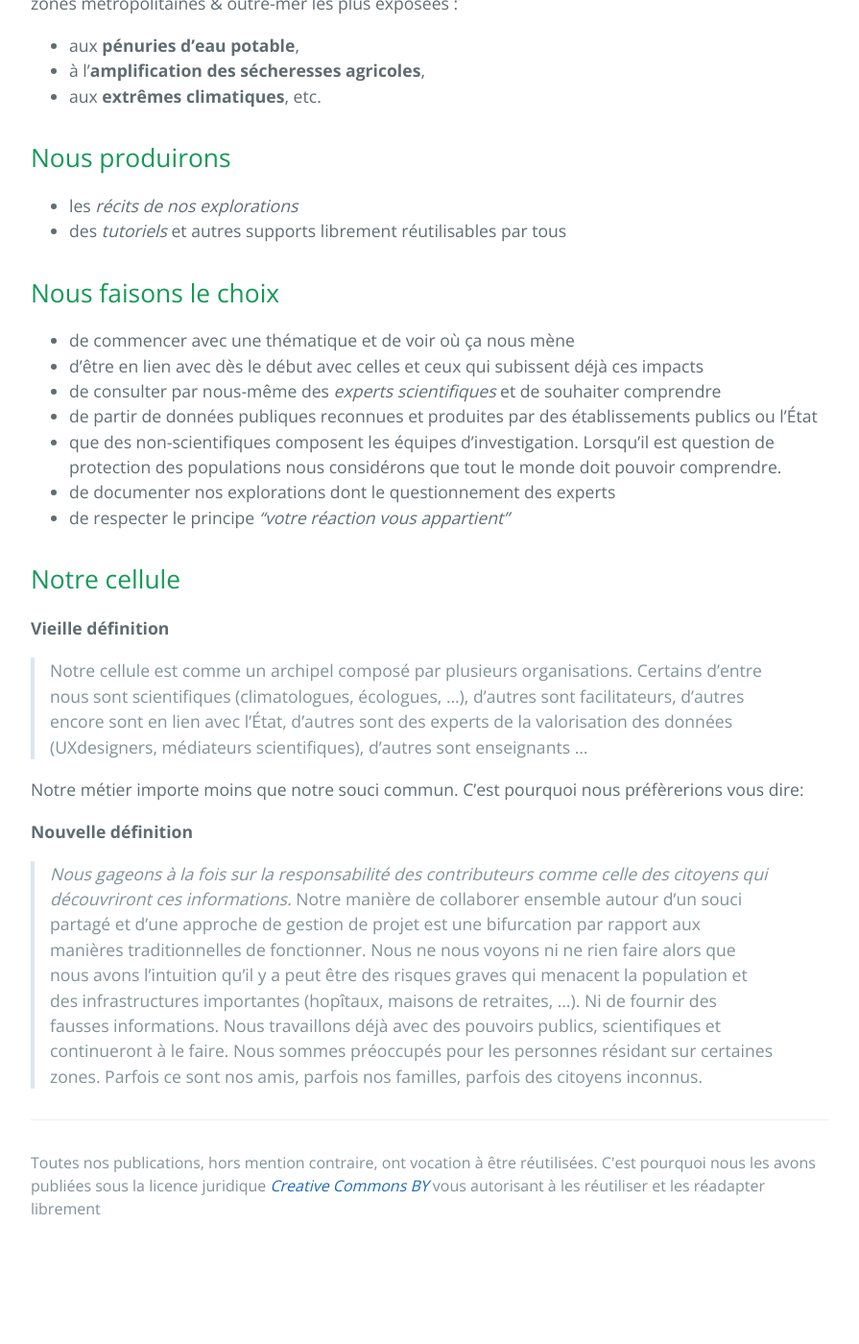
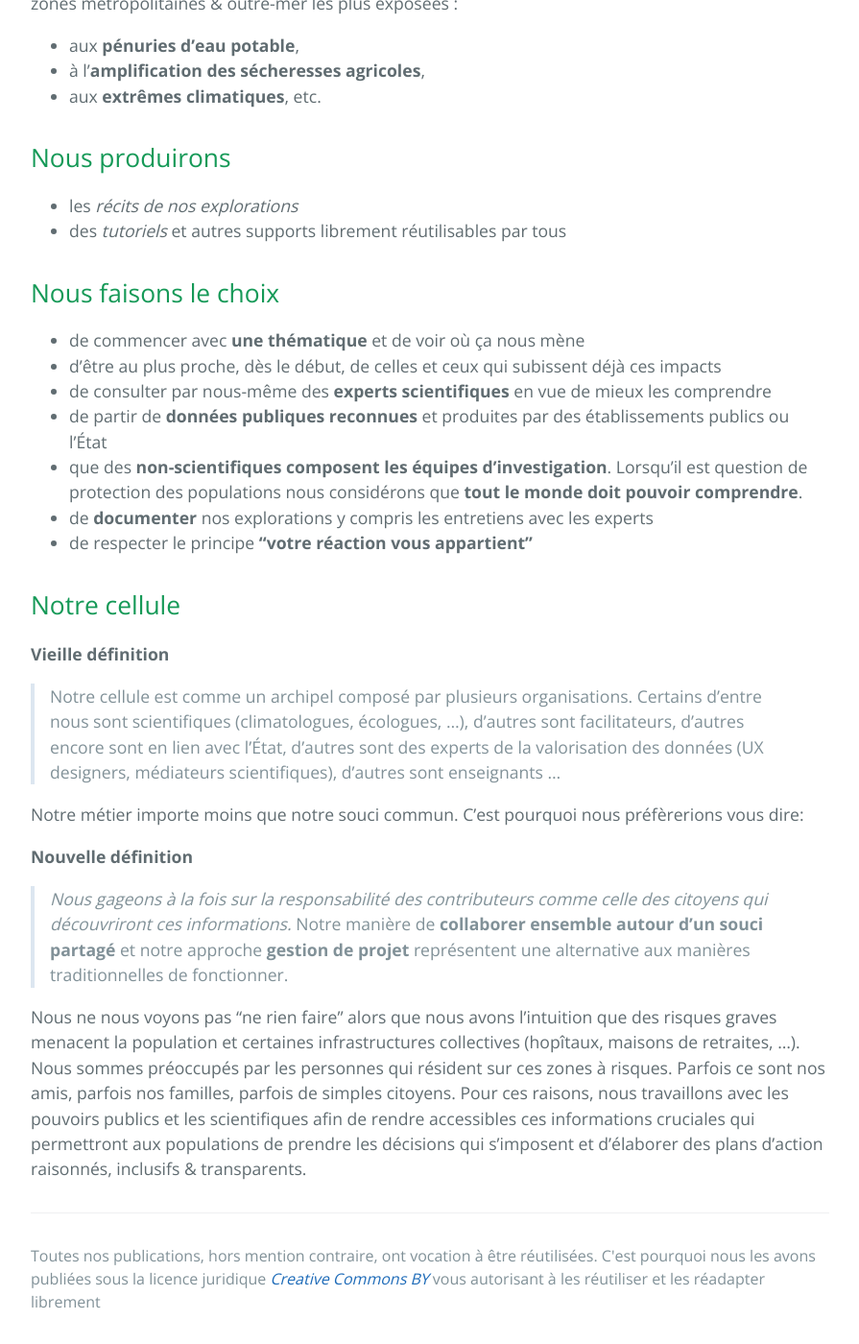
Before and after one commit to secheresses/Ancien-site, a Jekyll site: the page built from pages/methode.md, in a window 1280 px wide and 1400 px high, scrolled down 2171 px. Shown: the whole window at 96% size, without its empty margins (192-1087 px from the left). Built offline with Jekyll 4.4.1, drawn with Linux system fonts in a browser that asks for light colours; before the commit the page ends 3474 px from its top, so only the background shows below that.

Commit message:
Bonjour à tous : proposition de clarification
Je profite de ces changements pour me présenter : je souhaite contribuer en UX Design pour votre projet !
Les changements ci-dessus me semblent coller avec l'esprit du texte original tout en étant plus clair. N'hésitez pas à me contredire !
Au plaisir de vous rencontrer,
Guillaume, ancien prof d'histoire du théâtre, futur UX designer

```diff
--- a/pages/methode.md
+++ b/pages/methode.md
@@ -59,20 +59,24 @@ Nous trouvons que ces données scientifiques sont **difficilement compréhensibl
 
 ## Nous faisons le choix
 
-- de commencer avec une thématique et de voir où ça nous mène
-- d'être en lien avec dès le début avec celles et ceux qui subissent déjà ces impacts
-- de consulter par nous-même des *experts scientifiques* et de souhaiter comprendre
-- de partir de données publiques reconnues et produites par des établissements publics ou l’État
-- que des non-scientifiques composent les équipes d’investigation. Lorsqu’il est question de protection des populations nous considérons que tout le monde doit pouvoir comprendre.
-- de documenter nos explorations dont le questionnement des experts
-- de respecter le principe *"votre réaction vous appartient"*
+- de commencer avec **une thématique** et de voir où ça nous mène
+- d'être au plus proche, dès le début, de celles et ceux qui subissent déjà ces impacts
+- de consulter par nous-même des **experts scientifiques** en vue de mieux les comprendre
+- de partir de **données publiques reconnues** et produites par des établissements publics ou l’État
+- que des **non-scientifiques composent les équipes d’investigation**. Lorsqu’il est question de protection des populations nous considérons que **tout le monde doit pouvoir comprendre**.
+- de **documenter** nos explorations y compris les entretiens avec les experts
+- de respecter le principe **"votre réaction vous appartient"**
 
 ## Notre cellule
 
 **Vieille définition**
-> Notre cellule est comme un archipel composé par plusieurs organisations. Certains d'entre nous sont scientifiques (climatologues, écologues, ...), d'autres sont facilitateurs, d'autres encore sont en lien avec l'État, d'autres sont des experts de la valorisation des données (UXdesigners, médiateurs scientifiques), d'autres sont enseignants ...
+> Notre cellule est comme un archipel composé par plusieurs organisations. Certains d'entre nous sont scientifiques (climatologues, écologues, ...), d'autres sont facilitateurs, d'autres encore sont en lien avec l'État, d'autres sont des experts de la valorisation des données (UX designers, médiateurs scientifiques), d'autres sont enseignants ...
 
 Notre métier importe moins que notre souci commun. C'est pourquoi nous préfèrerions vous dire:
 
 **Nouvelle définition**
-> *Nous gageons à la fois sur la responsabilité des contributeurs comme celle des citoyens qui découvriront ces informations.* Notre manière de collaborer ensemble autour d'un souci partagé et d'une approche de gestion de projet est une bifurcation par rapport aux manières traditionnelles de fonctionner. Nous ne nous voyons ni ne rien faire alors que nous avons l'intuition qu'il y a peut être des risques graves qui menacent la population et des infrastructures importantes (hopîtaux, maisons de retraites, ...). Ni de fournir des fausses informations. Nous travaillons déjà avec des pouvoirs publics, scientifiques et continueront à le faire. Nous sommes préoccupés pour les personnes résidant sur certaines zones. Parfois ce sont nos amis, parfois nos familles, parfois des citoyens inconnus.
+> *Nous gageons à la fois sur la responsabilité des contributeurs comme celle des citoyens qui découvriront ces informations.* Notre manière de **collaborer ensemble autour d'un souci partagé** et notre approche **gestion de projet** représentent une alternative aux manières traditionnelles de fonctionner.
+
+Nous ne nous voyons pas "ne rien faire" alors que nous avons l'intuition que des risques graves menacent la population et certaines infrastructures collectives (hopîtaux, maisons de retraites, ...).
+Nous sommes préoccupés par les personnes qui résident sur ces zones à risques. Parfois ce sont nos amis, parfois nos familles, parfois de simples citoyens.
+Pour ces raisons, nous travaillons avec les pouvoirs publics et les scientifiques afin de rendre accessibles ces informations cruciales qui permettront aux populations de prendre les décisions qui s'imposent et d'élaborer des plans d'action raisonnés, inclusifs & transparents.
```
